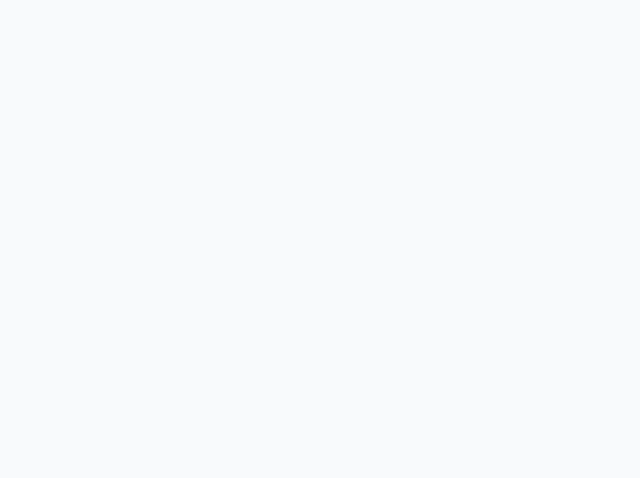
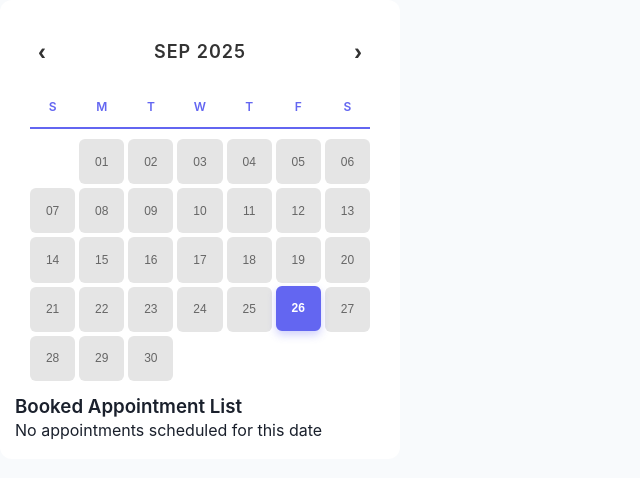
Before and after one commit to Majorosas16/FellowWEBProject, a React (Vite) app: page /calendar in a window 1280 px wide. Before the commit this address had no page. Shown: the top 478 px of the page, without its empty margins (0-640 px from the left). Built offline with nearby package versions, Linux system fonts and the light colour scheme.

Commit message:
calendar

```diff
--- a/package.json
+++ b/package.json
@@ -10,6 +10,7 @@
     "preview": "vite preview"
   },
   "dependencies": {
+    "date-fns": "^4.1.0",
     "react": "^19.1.1",
     "react-dom": "^19.1.1",
     "react-router-dom": "^7.9.1"
--- a/src/App.tsx
+++ b/src/App.tsx
@@ -1,4 +1,4 @@
-import { BrowserRouter as Router, Routes, Route } from 'react-router-dom'
+import { BrowserRouter as Router, Routes, Route } from "react-router-dom";
 import {
   Home,
   Auth,
@@ -7,8 +7,9 @@ import {
   Success,
   Dashboard,
   Profile,
-} from './pages'
-import './App.css'
+} from "./pages";
+import "./App.css";
+import CalendarPage from "./pages/Calendar/CalendarPage";
 
 /**
  * Main App component with routing setup
@@ -26,10 +27,11 @@ function App() {
           <Route path="/success" element={<Success />} />
           <Route path="/dashboard" element={<Dashboard />} />
           <Route path="/profile" element={<Profile />} />
+          <Route path="/calendar" element={<CalendarPage />} />
         </Routes>
       </div>
     </Router>
-  )
+  );
 }
 
-export default App
+export default App;
--- /dev/null
+++ b/src/components/Calendar/Calendar.css
@@ -0,0 +1,130 @@
+.calendar-container {
+  width: 100%;
+  max-width: 400px;
+  background: white;
+  border-radius: 12px;
+  padding: 15px;
+  font-family: -apple-system, BlinkMacSystemFont, 'Segoe UI', Roboto, sans-serif;
+}
+
+.calendar-header {
+  display: flex;
+  justify-content: space-between;
+  align-items: center;
+  margin-bottom: 20px;
+}
+
+.nav-button {
+  background: none;
+  border: none;
+  cursor: pointer;
+  padding: 8px;
+  border-radius: 50%;
+  transition: background-color 0.2s;
+}
+
+.nav-button:hover {
+  background-color: #f5f5f5;
+}
+
+.nav-arrow {
+  font-size: 24px;
+  color: #333;
+  font-weight: bold;
+}
+
+.month-year {
+  font-size: 18px;
+  font-weight: 600;
+  color: #333;
+  margin: 0;
+  letter-spacing: 1px;
+}
+
+.weekdays {
+  display: grid;
+  grid-template-columns: repeat(7, 1fr);
+  gap: 4px;
+  margin-bottom: 10px;
+  border-bottom: 2px solid #6366f1;
+  padding-bottom: 8px;
+}
+
+.weekday {
+  text-align: center;
+  font-weight: 600;
+  color: #6366f1;
+  font-size: 12px;
+  padding: 3px 0;
+}
+
+.days-grid {
+  display: grid;
+  grid-template-columns: repeat(7, 1fr);
+  gap: 4px;
+}
+
+.day-cell {
+  aspect-ratio: 1;
+  display: flex;
+  align-items: center;
+  justify-content: center;
+  border: none;
+  background: #e5e5e5;
+  color: #666;
+  font-size: 12px;
+  font-weight: 500;
+  border-radius: 6px;
+  cursor: pointer;
+  transition: all 0.2s ease;
+  min-height: 30px;
+}
+
+.day-cell:not(.empty):hover {
+  background-color: #d1d5db;
+  transform: translateY(-1px);
+}
+
+.day-cell.empty {
+  cursor: default;
+  background: transparent;
+}
+
+.day-cell.today {
+  background-color: #f3f4f6;
+  color: #374151;
+  font-weight: 600;
+  border: 2px solid #6366f1;
+}
+
+.day-cell.selected {
+  background-color: #6366f1;
+  color: white;
+  font-weight: 600;
+  transform: translateY(-1px);
+  box-shadow: 0 4px 8px rgba(99, 102, 241, 0.3);
+}
+
+.day-cell.selected:hover {
+  background-color: #5856eb;
+}
+
+/* Responsive */
+@media (max-width: 480px) {
+  .calendar-container {
+    padding: 12px;
+  }
+
+  .day-cell {
+    min-height: 28px;
+    font-size: 11px;
+  }
+
+  .month-year {
+    font-size: 16px;
+  }
+
+  .weekday {
+    font-size: 11px;
+  }
+}
--- /dev/null
+++ b/src/components/Calendar/Calendar.tsx
@@ -0,0 +1,107 @@
+import React, { useState } from 'react';
+import {
+  format,
+  startOfMonth,
+  endOfMonth,
+  eachDayOfInterval,
+  getDay,
+  addMonths,
+  subMonths,
+  isToday,
+  isSameDay
+} from 'date-fns';
+import { es } from 'date-fns/locale';
+import './Calendar.css';
+
+// Definición de tipos
+interface CalendarProps {
+  onDateSelect?: (date: Date) => void;
+  selectedDate?: Date | null;
+}
+
+const Calendar: React.FC<CalendarProps> = ({ onDateSelect, selectedDate }) => {
+  const [currentDate, setCurrentDate] = useState(new Date());
+
+  // Obtener el primer y último día del mes actual
+  const monthStart = startOfMonth(currentDate);
+  const monthEnd = endOfMonth(currentDate);
+
+  // Obtener todos los días del mes
+  const daysInMonth: Date[] = eachDayOfInterval({
+    start: monthStart,
+    end: monthEnd
+  });
+
+  // Calcular días vacíos al inicio del mes para alineación
+  const startDay: number = getDay(monthStart);
+  const emptyDays: number[] = Array.from({ length: startDay }, (_, i: number) => i);
+
+  // Navegación entre meses
+  const goToPreviousMonth = (): void => {
+    setCurrentDate(subMonths(currentDate, 1));
+  };
+
+  const goToNextMonth = (): void => {
+    setCurrentDate(addMonths(currentDate, 1));
+  };
+
+  // Manejar selección de fecha
+  const handleDateClick = (date: Date): void => {
+    if (onDateSelect) {
+      onDateSelect(date);
+    }
+  };
+
+  const monthYear: string = format(currentDate, 'MMM yyyy', { locale: es }).toUpperCase();
+
+  return (
+    <div className="calendar-container">
+      {/* Header del calendario */}
+      <div className="calendar-header">
+        <button className="nav-button" onClick={goToPreviousMonth}>
+          <span className="nav-arrow">‹</span>
+        </button>
+        <h2 className="month-year">{monthYear}</h2>
+        <button className="nav-button" onClick={goToNextMonth}>
+          <span className="nav-arrow">›</span>
+        </button>
+      </div>
+
+      {/* Días de la semana */}
+      <div className="weekdays">
+        {(['S', 'M', 'T', 'W', 'T', 'F', 'S'] as const).map((day: string, index: number) => (
+          <div key={index} className="weekday">
+            {day}
+          </div>
+        ))}
+      </div>
+
+      {/* Grid de días */}
+      <div className="days-grid">
+        {/* Días vacíos al inicio */}
+        {emptyDays.map((_: number, index: number) => (
+          <div key={`empty-${index}`} className="day-cell empty"></div>
+        ))}
+
+        {/* Días del mes */}
+        {daysInMonth.map((day: Date) => {
+          const dayNumber: string = format(day, 'd');
+          const isCurrentDay: boolean = isToday(day);
+          const isSelected: boolean = selectedDate ? isSameDay(day, selectedDate) : false;
+
+          return (
+            <button
+              key={day.toISOString()}
+              className={`day-cell ${isCurrentDay ? 'today' : ''} ${isSelected ? 'selected' : ''}`}
+              onClick={() => handleDateClick(day)}
+            >
+              {dayNumber.padStart(2, '0')}
+            </button>
+          );
+        })}
+      </div>
+    </div>
+  );
+};
+
+export default Calendar;
--- a/src/components/index.ts
+++ b/src/components/index.ts
@@ -2,7 +2,7 @@
 export { default as Button } from './Button'
 export { default as Input } from './Input/Input'
 export { default as PetPhoto } from './PetPhoto/PetPhoto'
-export { default as SuccessModal } from './SuccessModal'
+// export { default as SuccessModal } from './SuccessModal'
 export { default as BottomNavigation } from './BottomNavigation/BottomNavigation'
 export { default as HealthEventCard } from './HealthEventCard/HealthEventCard'
 export { default as MedicationCard } from './MedicationCard'
@@ -11,7 +11,7 @@ export { default as MedicationCard } from './MedicationCard'
 export type { ButtonProps } from './Button'
 export type { InputProps } from './Input/Input'
 export type { PetPhotoProps } from './PetPhoto/PetPhoto'
-export type { SuccessModalProps } from './SuccessModal'
+// export type { SuccessModalProps } from './SuccessModal'
 export type { BottomNavigationProps } from './BottomNavigation/BottomNavigation'
 export type { HealthEventCardProps } from './HealthEventCard/HealthEventCard'
 export type { MedicationCardProps } from './MedicationCard'
--- /dev/null
+++ b/src/pages/Calendar/CalendarPage.tsx
@@ -0,0 +1,139 @@
+import React, { useState } from "react";
+import Calendar from "../../components/Calendar/Calendar";
+import "./CalendarPage.css";
+
+// Definición de tipos
+interface Appointment {
+  id: number;
+  date: string; // formato YYYY-MM-DD
+  time: string;
+  person: string;
+  description: string;
+  color: string;
+}
+
+const CalendarPage: React.FC = () => {
+  const [selectedDate, setSelectedDate] = useState<Date | null>(new Date());
+
+  // Datos de ejemplo para las citas
+  const [appointments] = useState<Appointment[]>([
+    {
+      id: 1,
+      date: "2025-01-24", // Fecha de ejemplo
+      time: "11:00",
+      person: "Pepe",
+      description: "Vomited",
+      color: "#6366f1",
+    },
+    {
+      id: 2,
+      date: "2025-01-24",
+      time: "12:00",
+      person: "Oli",
+      description: "jump from the third floor",
+      color: "#6366f1",
+    },
+    {
+      id: 3,
+      date: "2025-01-24",
+      time: "18:35",
+      person: "Pepe",
+      description: "got hurt",
+      color: "#6366f1",
+    },
+    {
+      id: 4,
+      date: "2025-01-24",
+      time: "20:00",
+      person: "Luna",
+      description: "take the Cortizol Med",
+      color: "#6366f1",
+    },
+    {
+      id: 5,
+      date: "2025-01-25", // Otro día
+      time: "09:00",
+      person: "Max",
+      description: "Checkup",
+      color: "#6366f1",
+    },
+    {
+      id: 6,
+      date: "2025-01-26",
+      time: "14:30",
+      person: "Bella",
+      description: "Vaccination",
+      color: "#6366f1",
+    },
+  ]);
+
+  // Función que se ejecuta cuando seleccionas una fecha
+  const handleDateSelect = (date: Date): void => {
+    setSelectedDate(date);
+  };
+
+  // Filtrar citas por fecha seleccionada
+  const getAppointmentsForDate = (date: Date | null): Appointment[] => {
+    if (!date) return [];
+
+    const dateString = date.toISOString().split("T")[0]; // Formato YYYY-MM-DD
+    return appointments.filter(
+      (appointment) => appointment.date === dateString
+    );
+  };
+
+  const appointmentsToShow = getAppointmentsForDate(selectedDate);
+
+  return (
+    <div className="calendar-page">
+      {/* Header con notch space para móvil */}
+      <div className="calendar-page-header">
+        <div className="status-bar-space"></div>
+      </div>
+
+      {/* Contenedor principal */}
+      <div className="calendar-container">
+        {/* Componente Calendar */}
+        <div className="calendar-section">
+          <Calendar
+            onDateSelect={handleDateSelect}
+            selectedDate={selectedDate}
+          />
+        </div>
+
+        {/* Lista de citas */}
+        <div className="appointments-section">
+          <div className="appointments-header">
+            <h3>Booked Appointment List</h3>
+          </div>
+
+          {appointmentsToShow.length > 0 ? (
+            <div className="appointments-list">
+              {appointmentsToShow.map((appointment: Appointment) => (
+                <div key={appointment.id} className="appointment-item">
+                  <span className="appointment-time">{appointment.time}</span>
+                  <div
+                    className="appointment-indicator"
+                    style={{ backgroundColor: appointment.color }}
+                  ></div>
+                  <span className="appointment-person">
+                    {appointment.person}:
+                  </span>
+                  <span className="appointment-description">
+                    {appointment.description}
+                  </span>
+                </div>
+              ))}
+            </div>
+          ) : (
+            <div className="no-appointments">
+              <p>No appointments scheduled for this date</p>
+            </div>
+          )}
+        </div>
+      </div>
+    </div>
+  );
+};
+
+export default CalendarPage
```
Also changed, not shown: src/pages/Calendar/CalendarPage.css (added), 1 other file (tests, documents, lock files or other folders).
